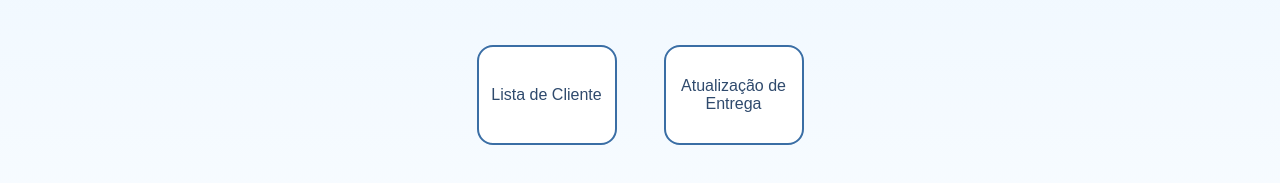
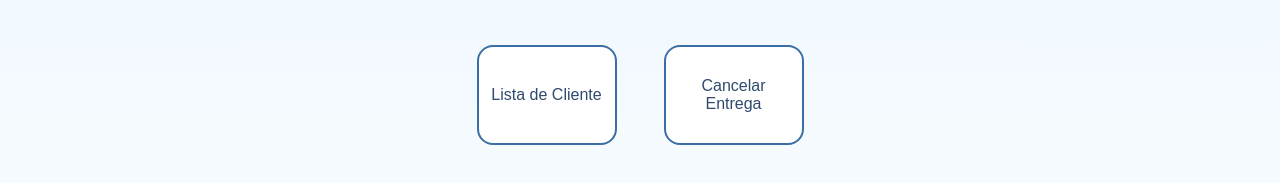
Before and after one commit to Bruna-Leticia12/milkroad-fe, an Angular app: page /menu in a window 1280 px wide. Shown: the part 429-612 px from the top of the page. Built offline with nearby package versions, Linux system fonts and the light colour scheme; sample sign-in values are in the browser's storage.

Commit message:
Renomeando componente de Atualizar par Cancelar Entrega

```diff
--- a/src/app/app-routing.module.ts
+++ b/src/app/app-routing.module.ts
@@ -26,8 +26,8 @@ const routes: Routes = [
   {
     path: 'atualizacao-entrega',
     loadComponent: () =>
-      import('./components/atualizacao-entrega/atualizacao-entrega.component').then(
-        m => m.AtualizacaoEntregaComponent
+      import('./components/cancelar-entrega/cancelar-entrega.component').then(
+        m => m.CancelarEntregaComponent
       ),
     canActivate: [AuthGuard],
   },
--- a/src/app/components/atualizacao-entrega/atualizacao-entrega.component.ts
+++ b/src/app/components/cancelar-entrega/cancelar-entrega.component.ts
@@ -37,11 +37,11 @@ interface ClienteResponseDTO {
     MatInputModule,
     MatNativeDateModule
   ],
-  templateUrl: './atualizacao-entrega.component.html',
-  styleUrls: ['./atualizacao-entrega.component.scss'],
+  templateUrl: './cancelar-entrega.component.html',
+  styleUrls: ['./cancelar-entrega.component.scss'],
   providers: [{ provide: LOCALE_ID, useValue: 'pt-BR' }]
 })
-export class AtualizacaoEntregaComponent implements OnInit {
+export class CancelarEntregaComponent implements OnInit {
   nomeCliente: string = '';
   entregas: EntregaDTO[] = [];
   entregaSelecionada?: EntregaDTO;
--- a/src/app/components/menu/menu.component.html
+++ b/src/app/components/menu/menu.component.html
@@ -18,9 +18,9 @@
       Lista de Cliente
     </button>
 
-    <!-- Atualização de Entrega -->
+    <!-- Cancelar Entrega -->
     <button type="button" class="menu-btn" routerLink="/atualizacao-entrega">
-      Atualização de Entrega
+      Cancelar Entrega
     </button>
   </div>
 </div>
```
Also changed, not shown: src/app/components/cancelar-entrega/cancelar-entrega.component.html (renamed from src/app/components/atualizacao-entrega/atualizacao-entrega.component.html), src/app/components/cancelar-entrega/cancelar-entrega.component.scss (renamed from src/app/components/atualizacao-entrega/atualizacao-entrega.component.scss).
